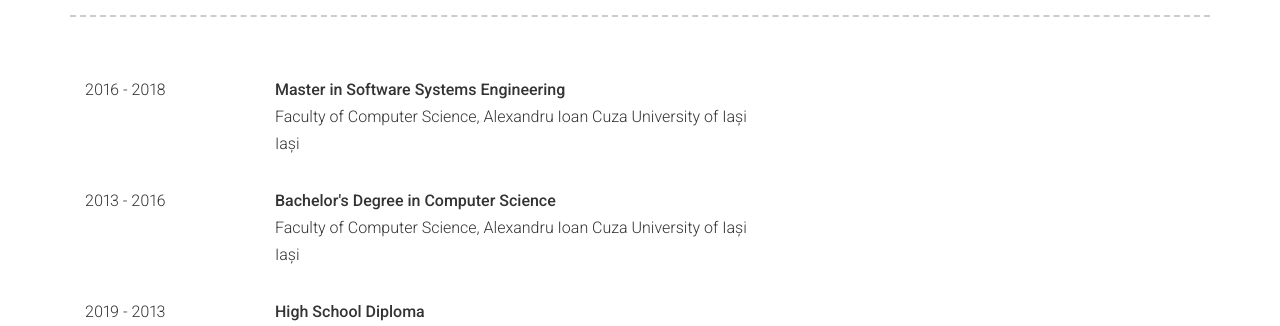
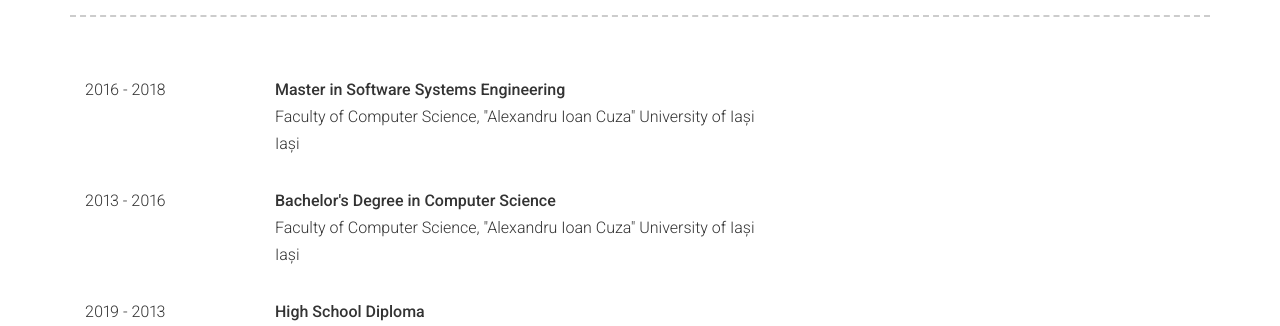
Before and after one commit to anisia-lupu/anisia-lupu, a Jekyll site: the page built from index.md, in a window 1280 px wide. Shown: the part 1403-1729 px from the top of the page. Built offline with Jekyll 4.4.1, drawn with Linux system fonts in a browser that asks for light colours.

Commit message:
Update cv

```diff
--- a/_data/education.yml
+++ b/_data/education.yml
@@ -1,11 +1,11 @@
 - layout: left_education
-- name: Faculty of Computer Science, Alexandru Ioan Cuza University of Iași
+- name: Faculty of Computer Science, "Alexandru Ioan Cuza" University of Iași
   grades:
     - dates: 2016 - 2018
       qualification: Master in Software Systems Engineering
       city: Iași
 
-- name: Faculty of Computer Science, Alexandru Ioan Cuza University of Iași
+- name: Faculty of Computer Science, "Alexandru Ioan Cuza" University of Iași
   grades:
     - dates: 2013 - 2016
       qualification: Bachelor's Degree in Computer Science
```
